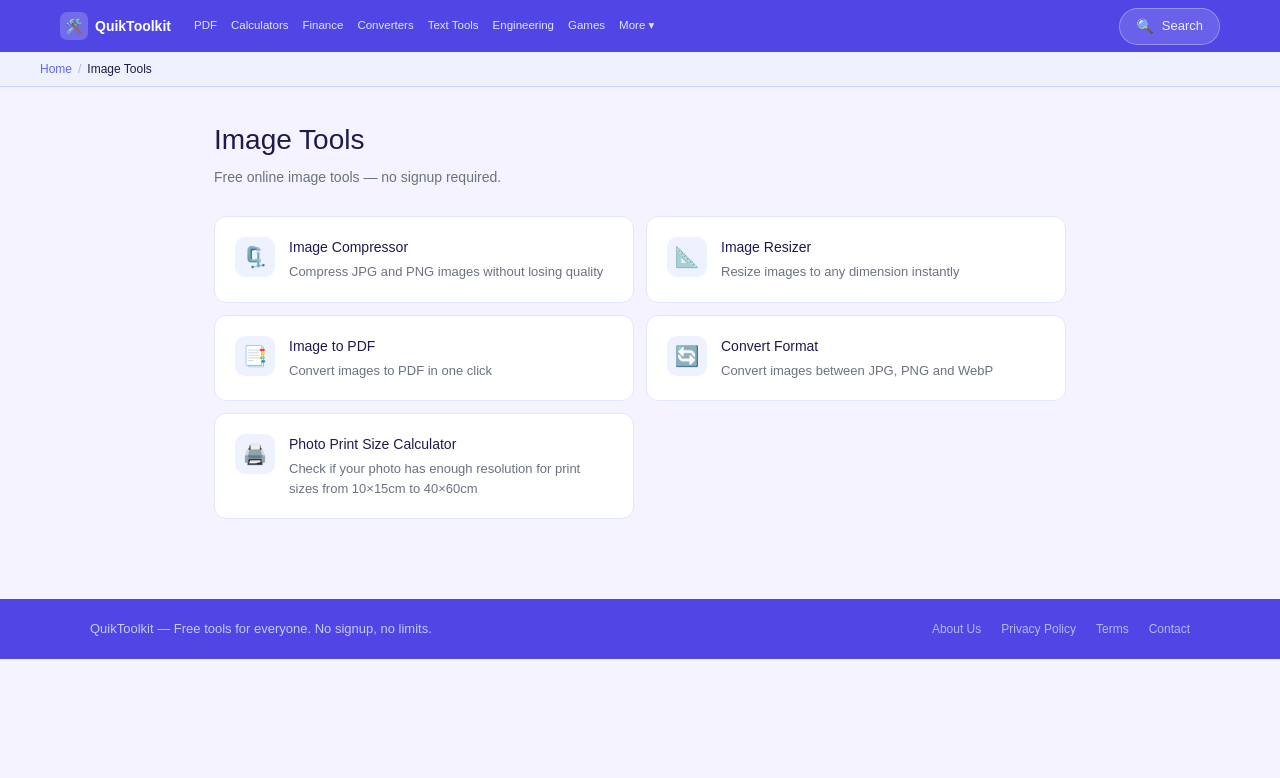
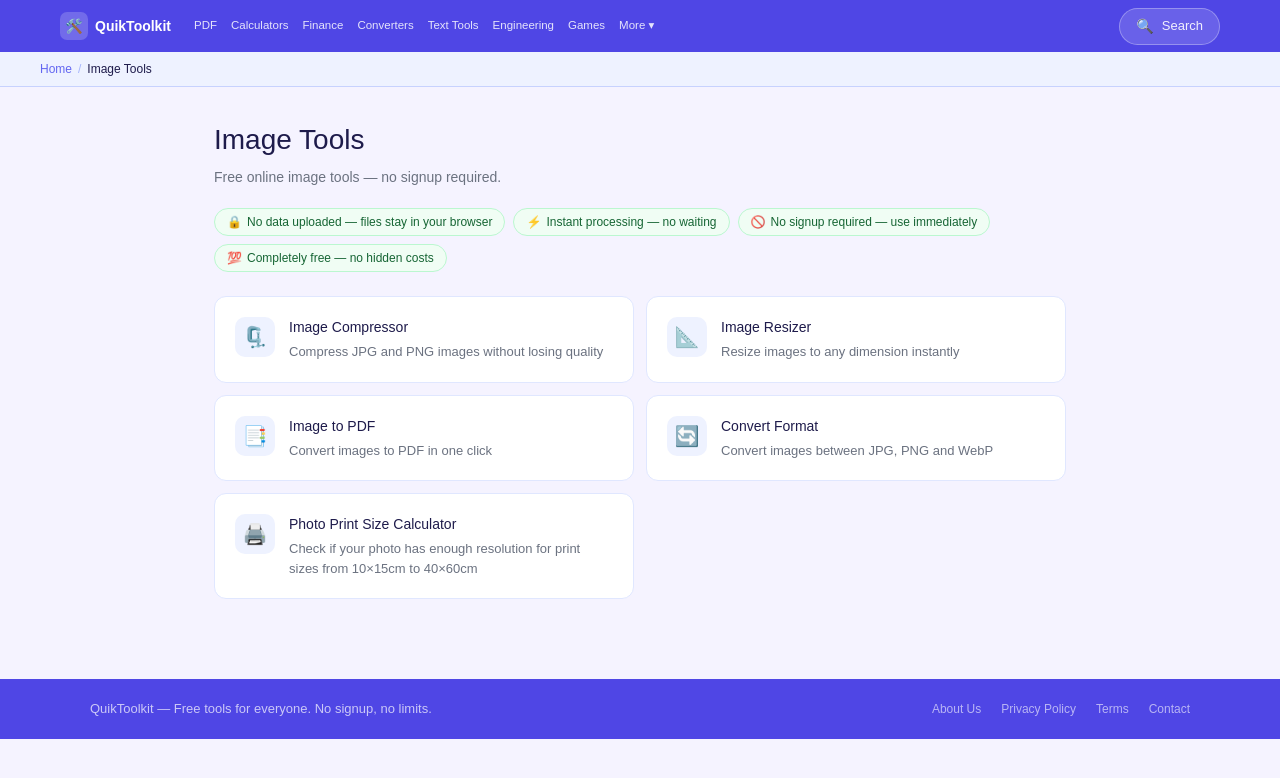
Before and after one commit to PrijithSamuel/toolssite, a Next.js app: page /image-tools in a window 1280 px wide. Shown: the top 778 px of the page. Built offline with nearby package versions, Linux system fonts and the light colour scheme.

Commit message:
Add trust badges and security messages
Co-Authored-By: Claude Sonnet 4.6 <noreply@anthropic.com>

```diff
--- /dev/null
+++ b/app/components/TrustBadges.js
@@ -0,0 +1,33 @@
+const BADGES = [
+  { icon: "🔒", text: "No data uploaded — files stay in your browser" },
+  { icon: "⚡", text: "Instant processing — no waiting" },
+  { icon: "🚫", text: "No signup required — use immediately" },
+  { icon: "💯", text: "Completely free — no hidden costs" },
+];
+
+export default function TrustBadges() {
+  return (
+    <div style={{ display: "flex", flexWrap: "wrap", gap: "8px", marginBottom: "24px" }}>
+      {BADGES.map(({ icon, text }) => (
+        <div
+          key={text}
+          style={{
+            display: "inline-flex",
+            alignItems: "center",
+            gap: "5px",
+            background: "#F0FDF4",
+            border: "0.5px solid #BBF7D0",
+            borderRadius: "20px",
+            padding: "4px 12px",
+            fontSize: "12px",
+            color: "#166534",
+            whiteSpace: "nowrap",
+          }}
+        >
+          <span>{icon}</span>
+          <span>{text}</span>
+        </div>
+      ))}
+    </div>
+  );
+}
--- a/app/image-tools/page.js
+++ b/app/image-tools/page.js
@@ -1,6 +1,7 @@
 import Link from "next/link";
 import Header from "../components/Header";
 import Footer from "../components/Footer";
+import TrustBadges from "../components/TrustBadges";
 
 export const metadata = {
   title: "Free Image Tools — Compress, Resize, Convert Images",
@@ -20,10 +21,11 @@ export default function ImageTools() {
     <main className="min-h-screen" style={{ background: "#F5F3FF" }}>
       <Header breadcrumbs={[{ label: "Image Tools" }]} />
       <div style={{ maxWidth: "900px", margin: "0 auto", padding: "32px 24px" }}>
-        <div style={{ marginBottom: "28px" }}>
+        <div style={{ marginBottom: "20px" }}>
           <h1 style={{ fontSize: "28px", fontWeight: "500", color: "#1E1B4B", marginBottom: "6px" }}>Image Tools</h1>
           <p style={{ fontSize: "14px", color: "#6B7280" }}>Free online image tools — no signup required.</p>
         </div>
+        <TrustBadges />
         <div style={{ display: "grid", gridTemplateColumns: "repeat(2, 1fr)", gap: "12px" }}>
           {tools.map((tool) => (
             <Link key={tool.href} href={tool.href} style={{ background: "white", border: "0.5px solid #E0E7FF", borderRadius: "12px", padding: "20px", textDecoration: "none", display: "flex", alignItems: "flex-start", gap: "14px" }}>
--- a/app/page.js
+++ b/app/page.js
@@ -217,11 +217,24 @@ export default function Home() {
           <HeroSearch />
 
           {/* Stats */}
-          <div style={{ display: "flex", justifyContent: "center", gap: "36px" }}>
+          <div style={{ display: "flex", justifyContent: "center", gap: "36px", marginBottom: "20px" }}>
             {[["95+", "Free tools"], ["0", "Signups needed"], ["100%", "Browser based"], ["15", "Categories"]].map(([num, label]) => (
               <div key={label} style={{ textAlign: "center" }}>
                 <div style={{ fontSize: "20px", fontWeight: "500", color: "white" }}>{num}</div>
                 <div style={{ fontSize: "11px", color: "rgba(255,255,255,0.65)", marginTop: "2px" }}>{label}</div>
+              </div>
+            ))}
+          </div>
+
+          {/* Trust indicators */}
+          <div style={{ display: "flex", justifyContent: "center", gap: "8px", flexWrap: "wrap" }}>
+            {[
+              { icon: "🔒", text: "Files never leave your device" },
+              { icon: "⚡", text: "Works in your browser" },
+              { icon: "🌍", text: "Used in 10+ countries" },
+            ].map(({ icon, text }) => (
+              <div key={text} style={{ display: "inline-flex", alignItems: "center", gap: "5px", background: "rgba(255,255,255,0.15)", border: "0.5px solid rgba(255,255,255,0.3)", borderRadius: "20px", padding: "4px 12px", fontSize: "12px", color: "rgba(255,255,255,0.9)", fontWeight: "500" }}>
+                <span>{icon}</span><span>{text}</span>
               </div>
             ))}
           </div>
--- a/app/pdf/page.js
+++ b/app/pdf/page.js
@@ -1,6 +1,7 @@
 import Link from "next/link";
 import Header from "../components/Header";
 import Footer from "../components/Footer";
+import TrustBadges from "../components/TrustBadges";
 
 export const metadata = {
   title: "Free PDF Tools — Compress, Merge, Split PDF",
@@ -19,10 +20,11 @@ export default function PDFTools() {
     <main className="min-h-screen" style={{ background: "#F5F3FF" }}>
       <Header breadcrumbs={[{ label: "PDF Tools" }]} />
       <div style={{ maxWidth: "900px", margin: "0 auto", padding: "32px 24px" }}>
-        <div style={{ marginBottom: "28px" }}>
+        <div style={{ marginBottom: "20px" }}>
           <h1 style={{ fontSize: "28px", fontWeight: "500", color: "#1E1B4B", marginBottom: "6px" }}>PDF Tools</h1>
           <p style={{ fontSize: "14px", color: "#6B7280" }}>Free online PDF tools — no signup, no watermark, no limits.</p>
         </div>
+        <TrustBadges />
         <div style={{ display: "grid", gridTemplateColumns: "repeat(2, 1fr)", gap: "12px" }}>
           {tools.map((tool) => (
             <Link key={tool.href} href={tool.href} style={{ background: "white", border: "0.5px solid #E0E7FF", borderRadius: "12px", padding: "20px", textDecoration: "none", display: "flex", alignItems: "flex-start", gap: "14px" }}>
```
